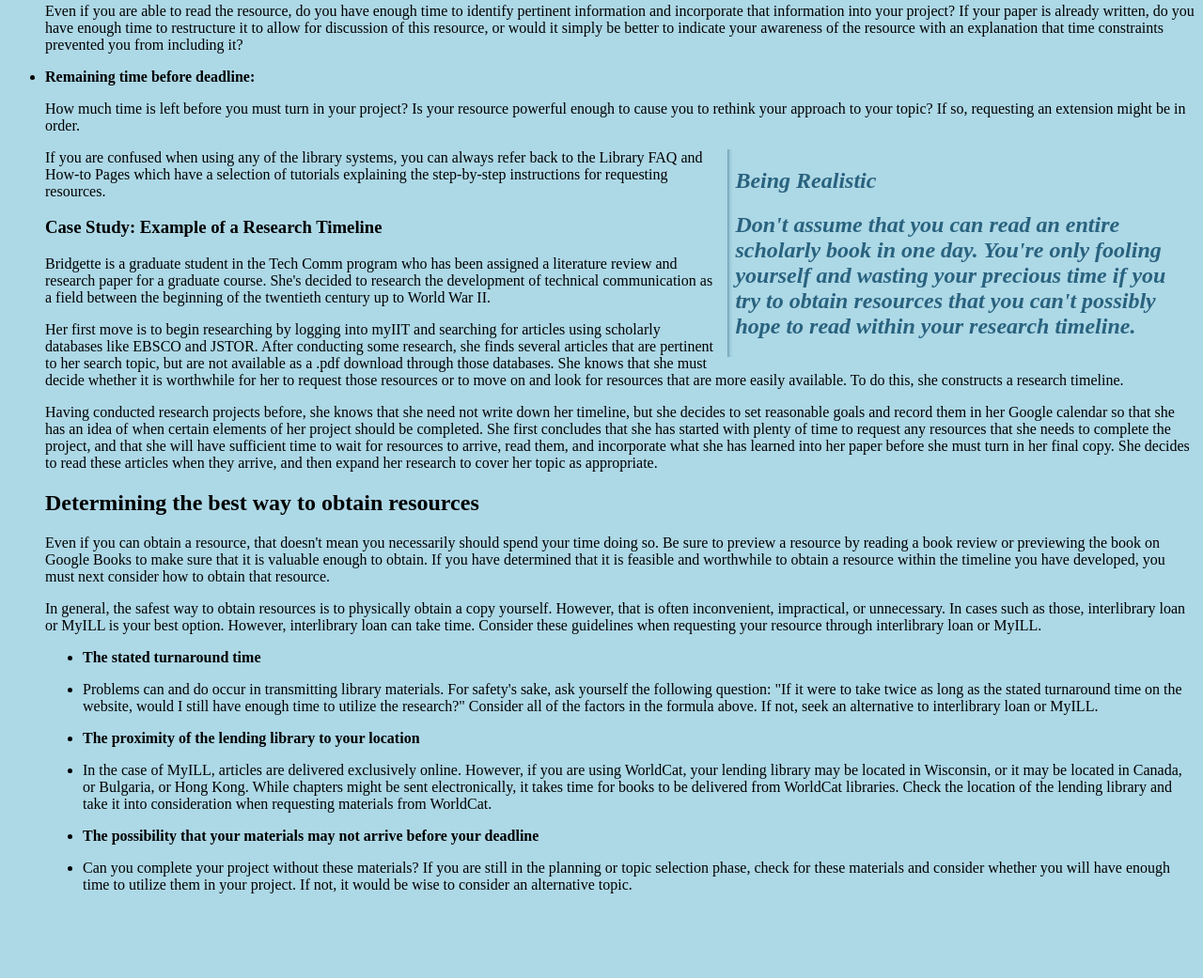
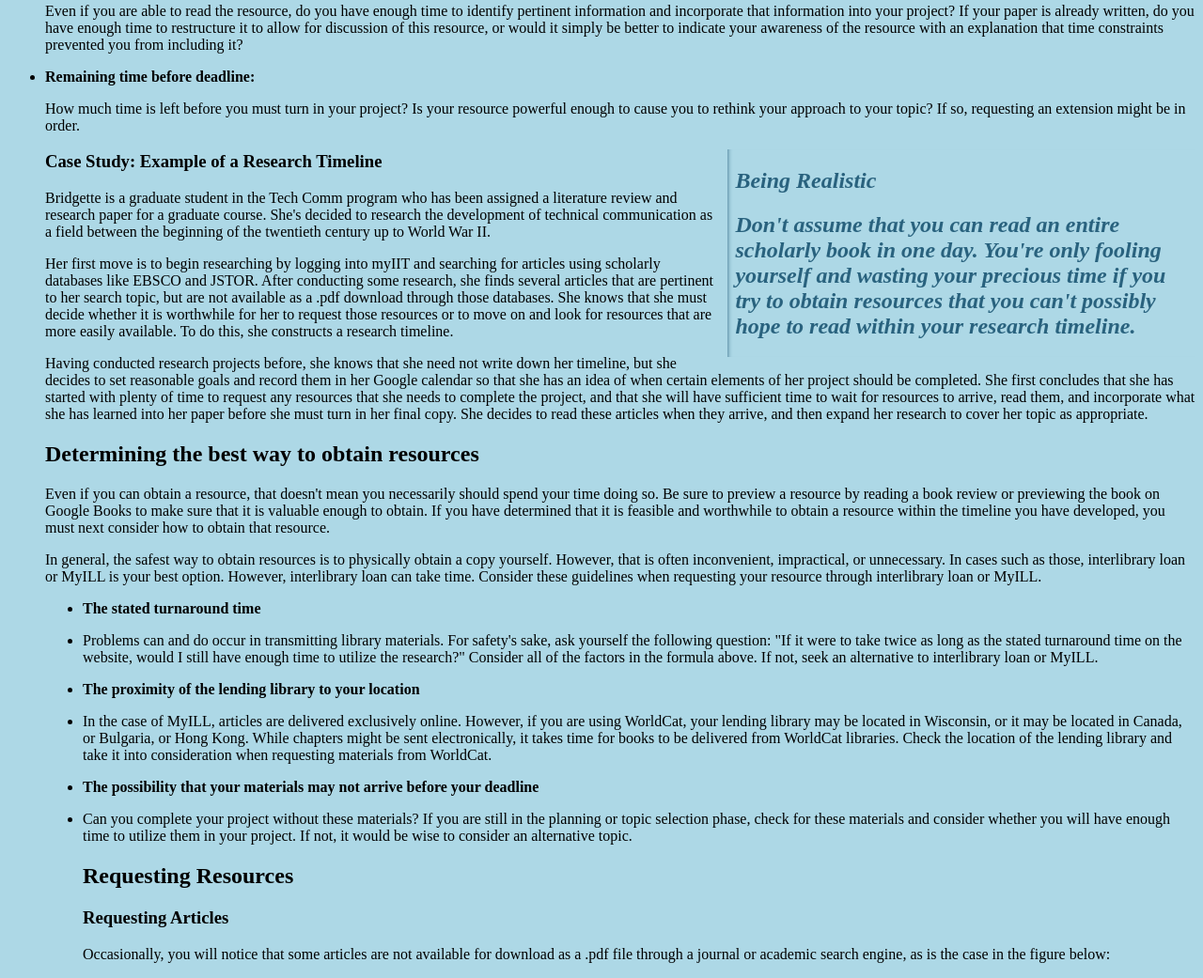
Before and after one commit to Ahkun1/COM421_01, a plain HTML site: page Research.html in a window 1280 px wide. Shown: the part 1599-2640 px from the top of the page at 94% size. Before the commit the page ends 2566 px from the top, so only its background shows below. Drawn offline with Linux system fonts and the light colour scheme.

Commit message:
update 3

```diff
--- a/Research.html
+++ b/Research.html
@@ -89,7 +89,7 @@
     <aside>
         <h2> Being Realistic </h2>
         <h2> Don't assume that you can read an entire scholarly book in one day. You're only fooling yourself and wasting your precious time if you try to obtain resources that you can't possibly hope to read within your research timeline. </h2>
-    </aside> <p>If you are confused when using any of the library systems, you can always refer back to the Library FAQ and How-to Pages which have a selection of tutorials explaining the step-by-step instructions for requesting resources.</p>
+    </aside>
     <h3> Case Study: Example of a Research Timeline </h3>
     <p>Bridgette is a graduate student in the Tech Comm program who has been assigned a literature review and research paper for a graduate course. She's decided to research the development of technical communication as a field between the beginning of the twentieth century up to World War II.</p>
     <p>Her first move is to begin researching by logging into myIIT and searching for articles using scholarly databases like EBSCO and JSTOR. After conducting some research, she finds several articles that are pertinent to her search topic, but are not available as a .pdf download through those databases. She knows that she must decide whether it is worthwhile for her to request those resources or to move on and look for resources that are more easily available. To do this, she constructs a research timeline.</p>
@@ -104,6 +104,14 @@
         <li><p>In the case of MyILL, articles are delivered exclusively online. However, if you are using WorldCat, your lending library may be located in Wisconsin, or it may be located in Canada, or Bulgaria, or Hong Kong. While chapters might be sent electronically, it takes time for books to be delivered from WorldCat libraries. Check the location of the lending library and take it into consideration when requesting materials from WorldCat.</p></li>
         <li><strong>The possibility that your materials may not arrive before your deadline</strong></li>
         <li><p> Can you complete your project without these materials? If you are still in the planning or topic selection phase, check for these materials and consider whether you will have enough time to utilize them in your project. If not, it would be wise to consider an alternative topic.</p></li>
+    <h2> Requesting Resources </h2>
+    <h3> Requesting Articles  </h3>
+    <p>Occasionally, you will notice that some articles are not available for download as a .pdf file through a journal or academic search engine, as is the case in the figure below:</p>
+
+
+
+
+
 
 </ul>
 </body>
```
